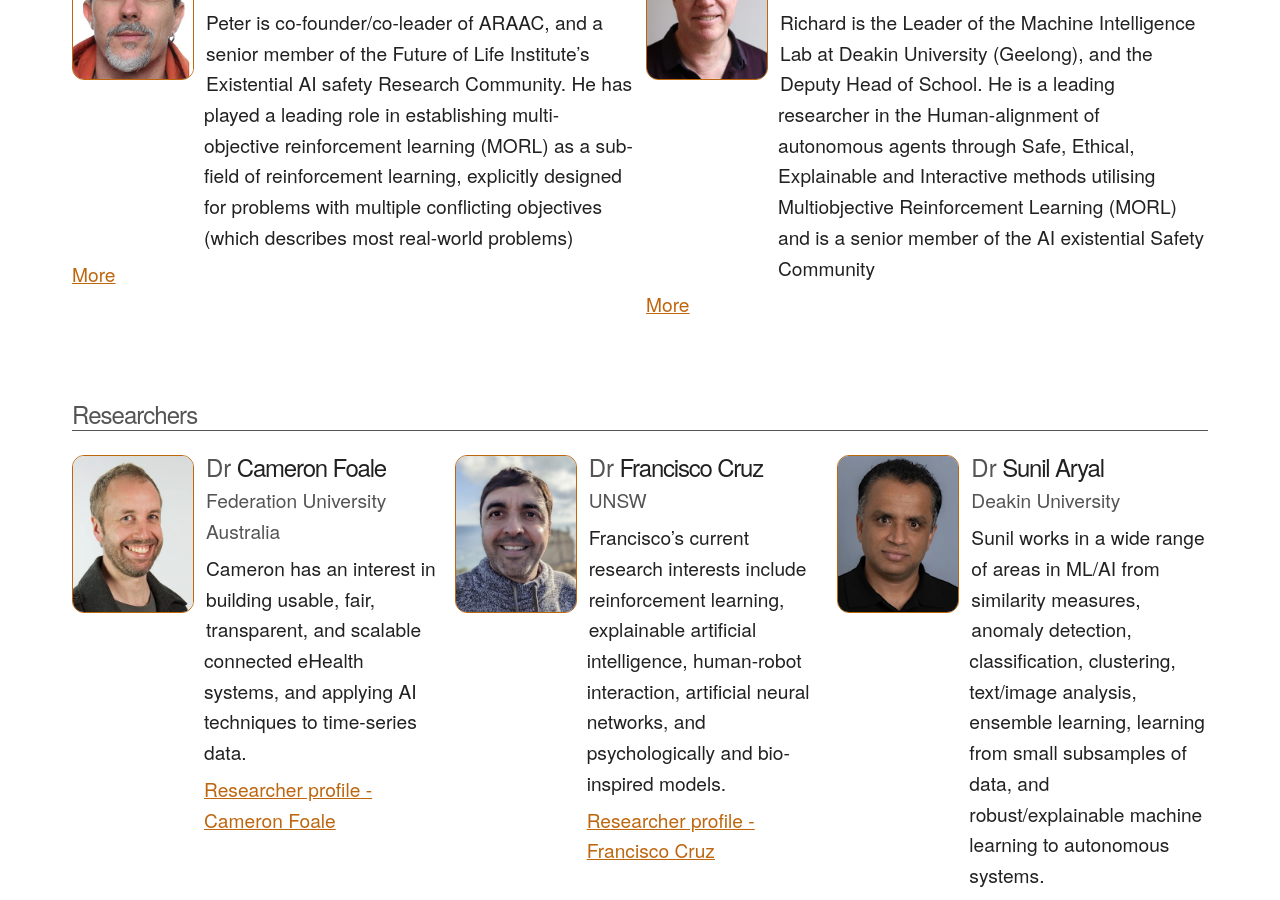
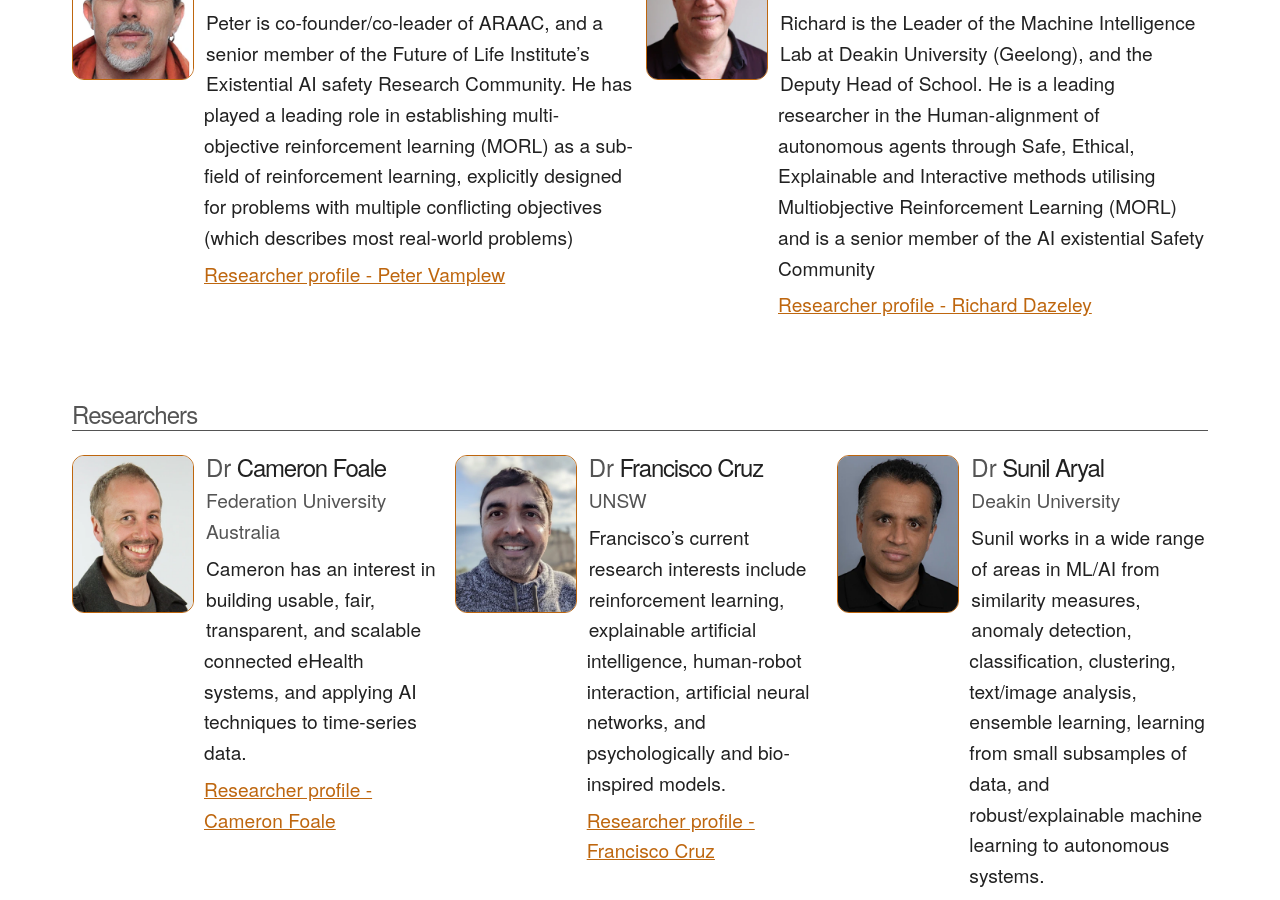
Before and after one commit to ARAAC/araac.github.io, a Jekyll site: the page built from docs/index.md, in a window 1280 px wide and 900 px high, scrolled down 981 px. Built offline with Jekyll 4.4.1, drawn with Linux system fonts in a browser that asks for light colours.

Commit message:
Add link to research leaders too

```diff
--- a/docs/_includes/researchers.html
+++ b/docs/_includes/researchers.html
@@ -10,8 +10,9 @@
                 <span class="researcher-title-long">{{ researcher.rank}}</span>
                 {{ researcher.name }}</h2>
             <p class="researcher-org">{{ researcher.org }}</p>
-            <div class="researcher-bio">{{ researcher.short | markdownify }}</div>
-            <p><a href="{{ researcher.url | relative_url }}">More</a></p>
+            <div class="researcher-bio">{{ researcher.short | markdownify }}
+                <p><a href="{{ researcher.url | relative_url }}">Researcher profile - {{ researcher.name }}</a></p>
+            </div>
         </div>
     {% endfor %}
 </div>
```
